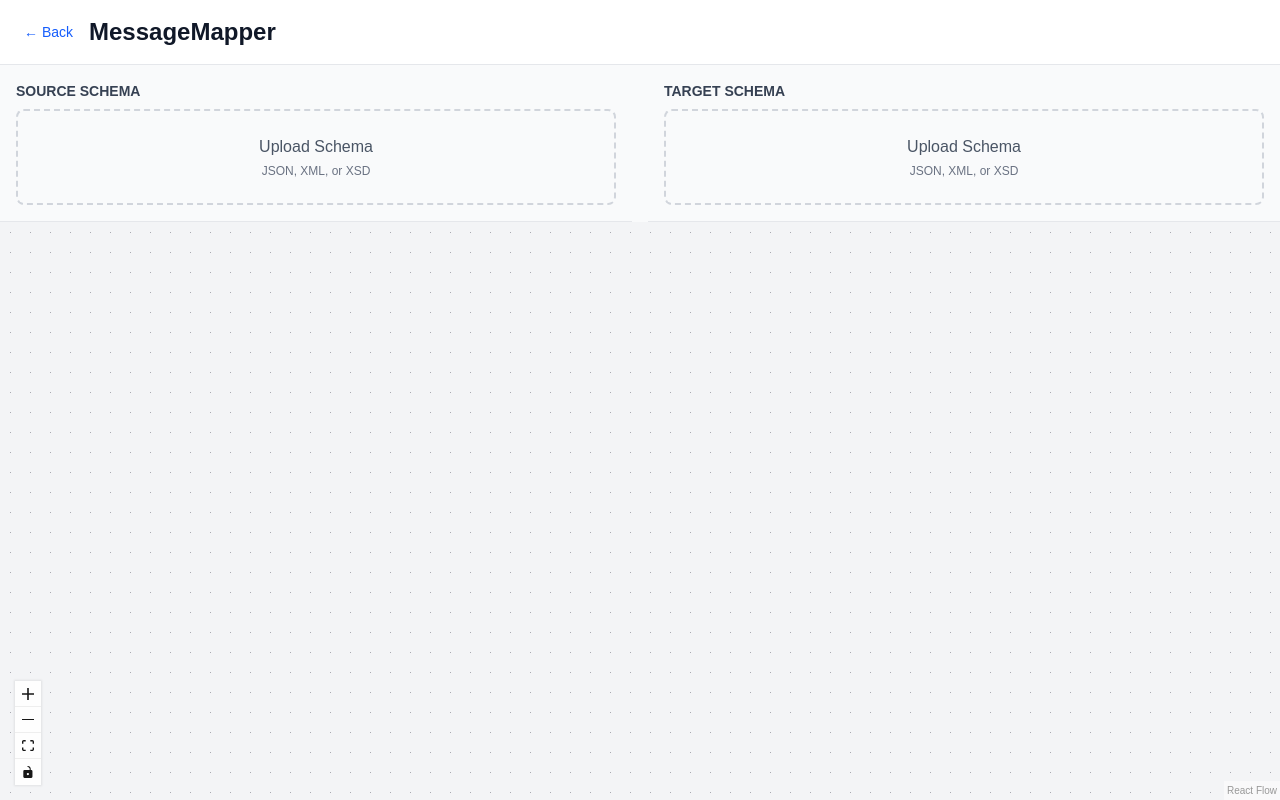
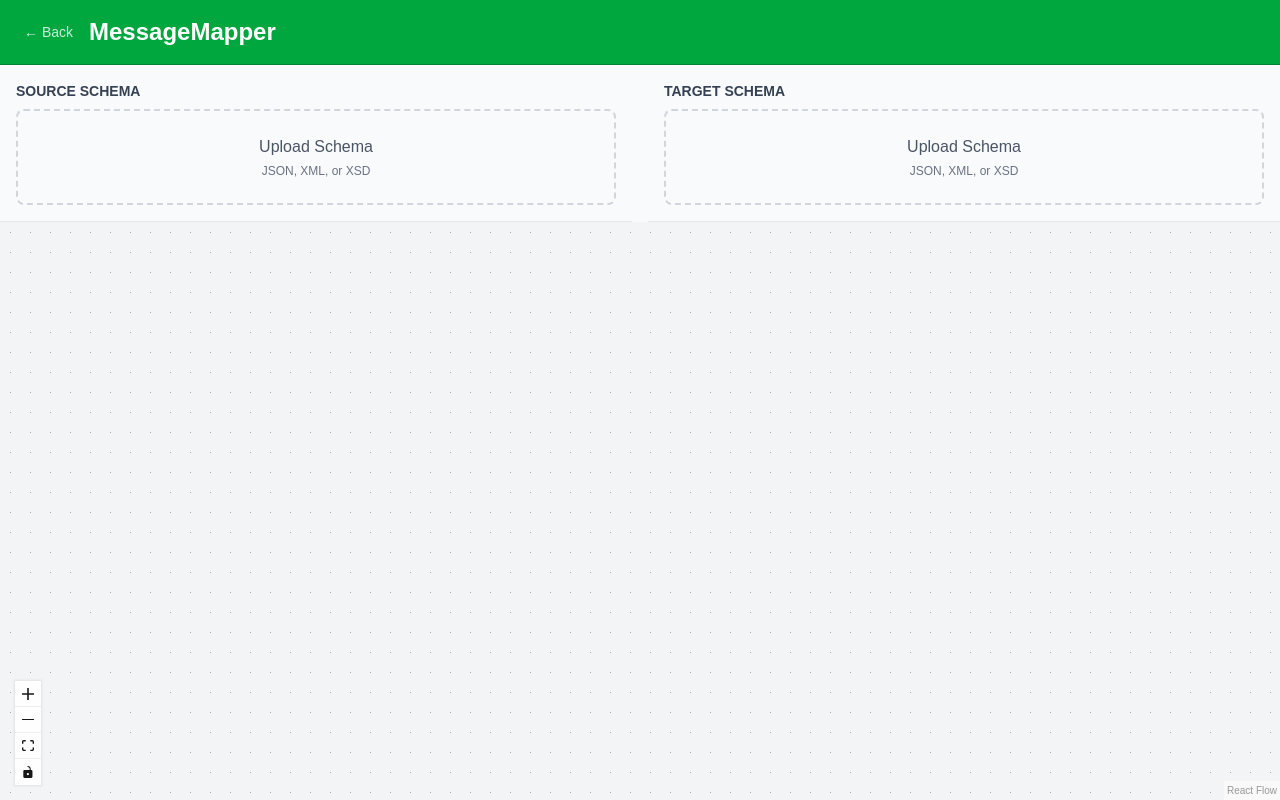
Before and after one commit to gpconroy/messagemapper, a Next.js app: page /mapper in a window 1280 px wide. Built offline with nearby package versions, Linux system fonts and the light colour scheme.

Commit message:
feat(quick-1): make MessageMapper header bar green
- Changed header background from bg-white to bg-green-600
- Updated border from border-gray-200 to border-green-700
- Changed title text from text-gray-900 to text-white
- Updated Back link from text-blue-600 to text-white/80

```diff
--- a/src/app/mapper/page.tsx
+++ b/src/app/mapper/page.tsx
@@ -23,15 +23,15 @@ function MapperContent() {
   return (
     <div className="flex flex-col h-screen">
       {/* Header */}
-      <header className="bg-white border-b border-gray-200 px-6 py-4">
+      <header className="bg-green-600 border-b border-green-700 px-6 py-4">
         <div className="flex items-center gap-4">
           <Link
             href="/"
-            className="text-sm text-blue-600 hover:text-blue-800 hover:underline"
+            className="text-sm text-white/80 hover:text-white hover:underline"
           >
             ← Back
           </Link>
-          <h1 className="text-2xl font-bold text-gray-900">MessageMapper</h1>
+          <h1 className="text-2xl font-bold text-white">MessageMapper</h1>
         </div>
       </header>
 
```
